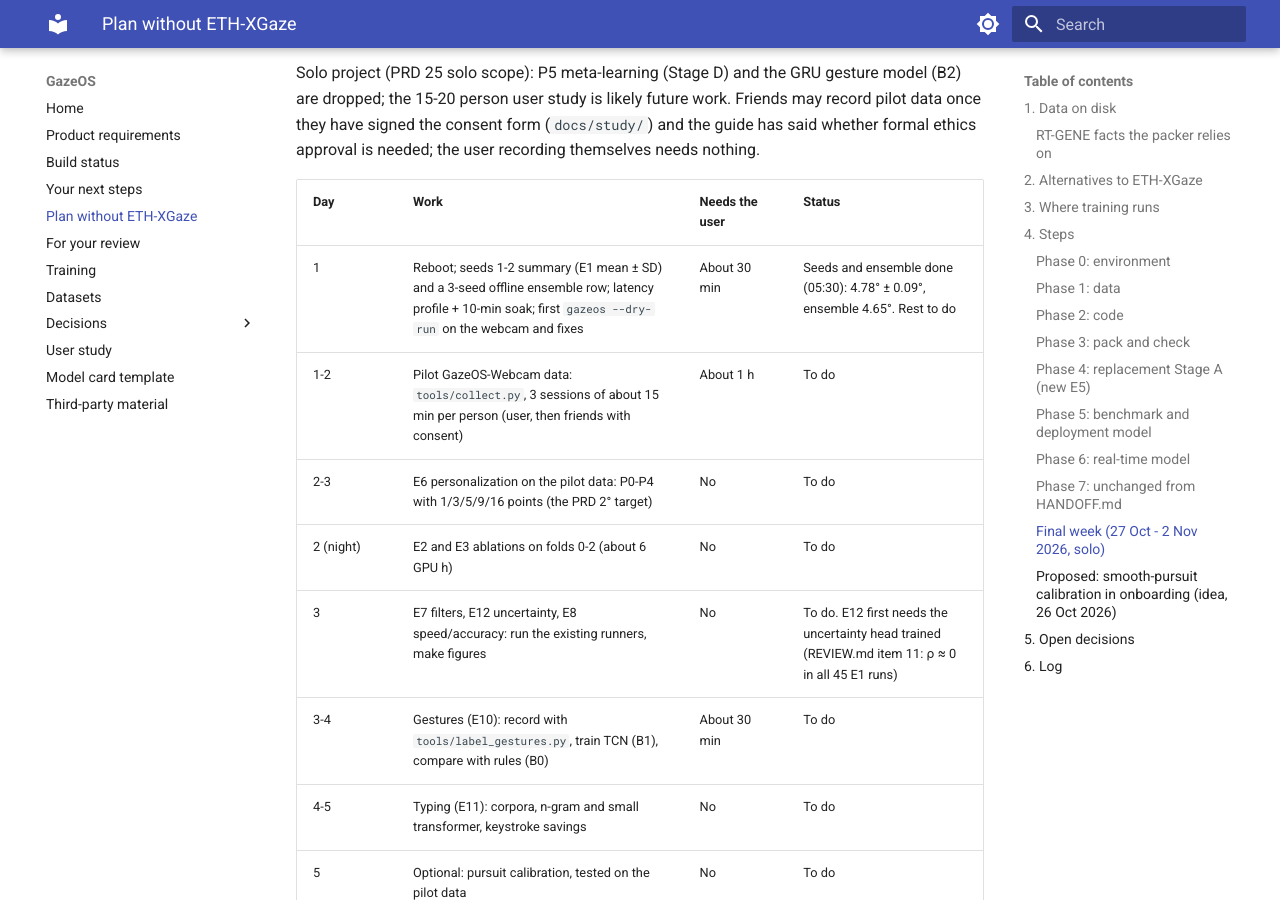
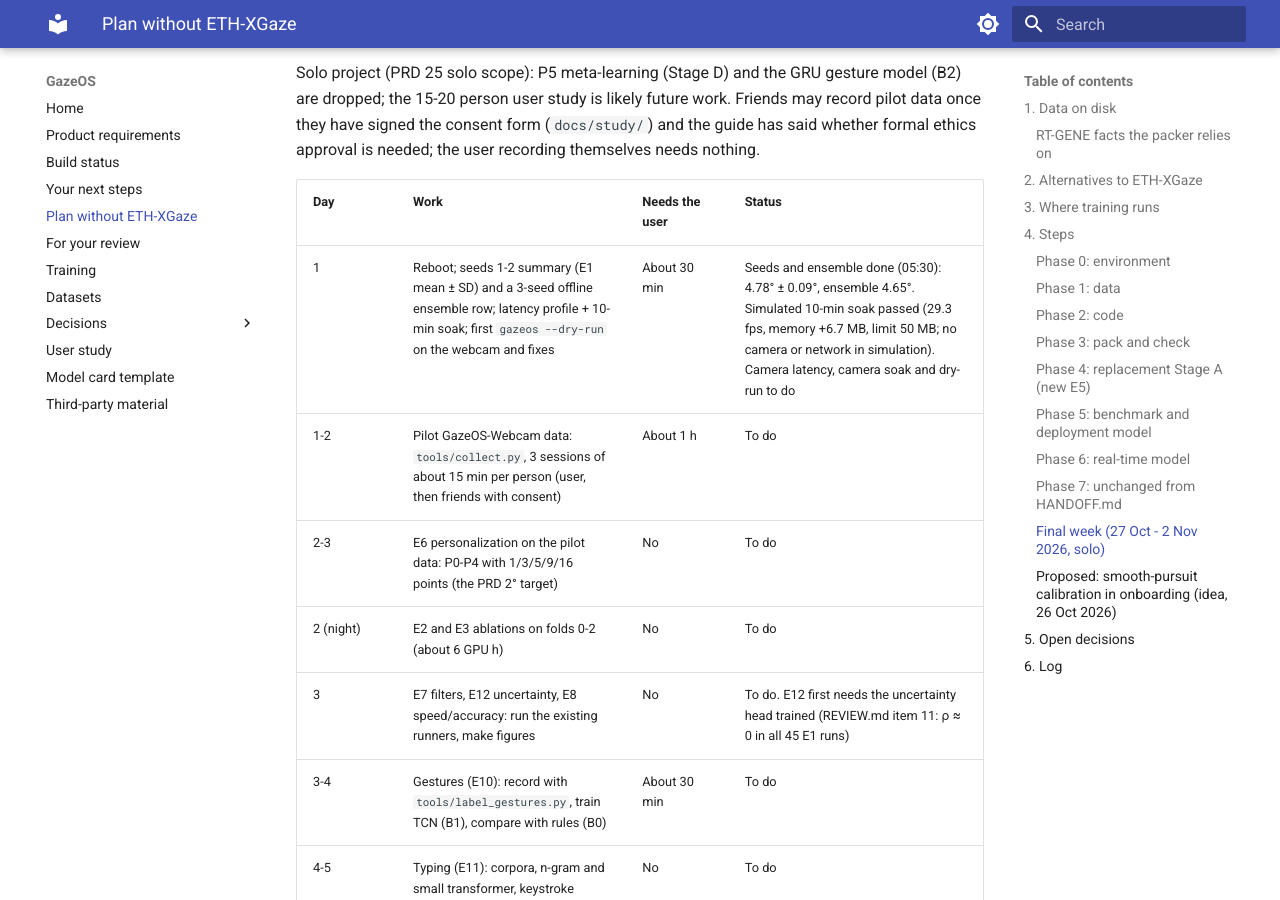
Before and after one commit to deep-9549/Gaze-Os, an MkDocs documentation site: the page built from docs/PLAN.md, in a window 1280 px wide and 900 px high, scrolled down 6685 px. Built offline with MkDocs 1.6.1 and Material for MkDocs 9.7.7, drawn with Linux system fonts in a browser that asks for light colours.

Commit message:
docs(plan): simulated 10-min soak passed
Co-Authored-By: Claude <noreply@anthropic.com>

```diff
--- a/docs/PLAN.md
+++ b/docs/PLAN.md
@@ -157,7 +157,7 @@ whether formal ethics approval is needed; the user recording themselves needs no
 
 | Day | Work | Needs the user | Status |
 | --- | --- | --- | --- |
-| 1 | Reboot; seeds 1-2 summary (E1 mean ± SD) and a 3-seed offline ensemble row; latency profile + 10-min soak; first `gazeos --dry-run` on the webcam and fixes | About 30 min | Seeds and ensemble done (05:30): 4.78° ± 0.09°, ensemble 4.65°. Rest to do |
+| 1 | Reboot; seeds 1-2 summary (E1 mean ± SD) and a 3-seed offline ensemble row; latency profile + 10-min soak; first `gazeos --dry-run` on the webcam and fixes | About 30 min | Seeds and ensemble done (05:30): 4.78° ± 0.09°, ensemble 4.65°. Simulated 10-min soak passed (29.3 fps, memory +6.7 MB, limit 50 MB; no camera or network in simulation). Camera latency, camera soak and dry-run to do |
 | 1-2 | Pilot GazeOS-Webcam data: `tools/collect.py`, 3 sessions of about 15 min per person (user, then friends with consent) | About 1 h | To do |
 | 2-3 | E6 personalization on the pilot data: P0-P4 with 1/3/5/9/16 points (the PRD 2° target) | No | To do |
 | 2 (night) | E2 and E3 ablations on folds 0-2 (about 6 GPU h) | No | To do |
```
